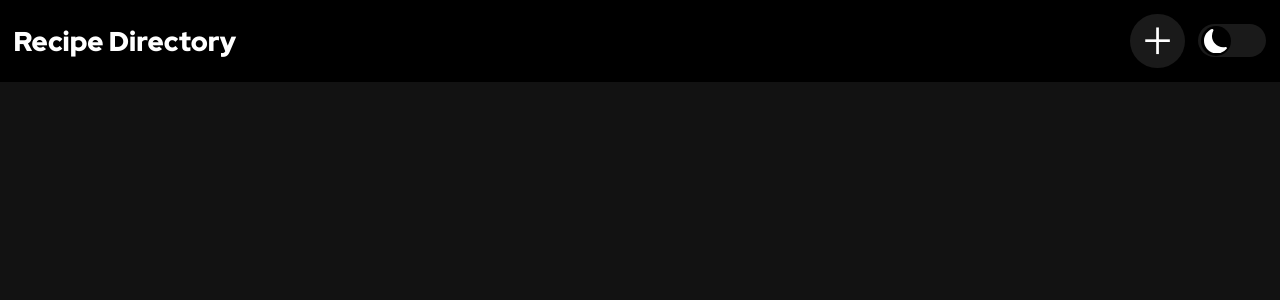
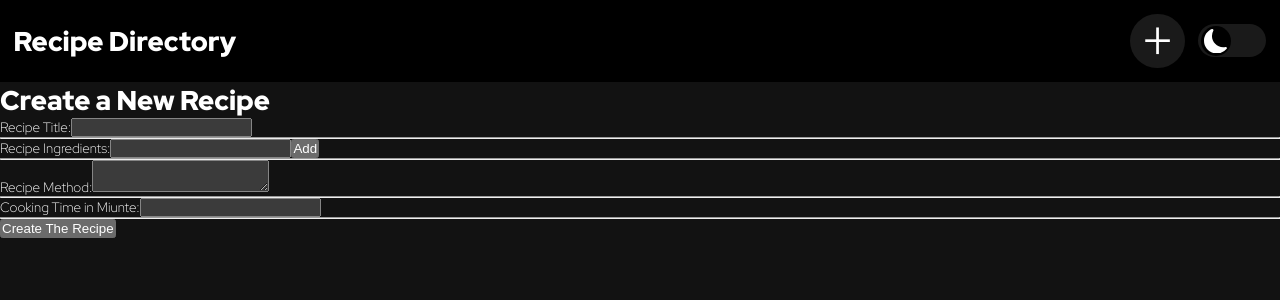
Before and after one commit to v-amirrr/recipe-directory, a React (Create React App) app: page /build-recipe in a window 1280 px wide. Shown: the top 300 px of the page. Built offline with nearby package versions, Linux system fonts and the light colour scheme.

Commit message:
compelete the build new recipe future
When you click on the add icon you'll be taken to a new page where you can input your data such as recipe title and
cooking time and etc, then when you submit it it's gonna add your recipe to the recipes list in the home page

```diff
--- a/src/components/BuildRecipe.js
+++ b/src/components/BuildRecipe.js
@@ -1,10 +1,59 @@
-import React from 'react';
+import React, { useState } from 'react';
+
+import styles from "./RecipeDetails.module.css";
+
+import { data } from "../data";
 
 const BuildRecipe = () => {
+
+    const [title, setTitle] = useState("");
+    const [newIngredient, setNewIngredient] = useState("");
+    const [ingredients, setIngredients] = useState([]);
+    const [method, setMethod] = useState("");
+    const [time, setTime] = useState();
+
+    const addRecipe = e => {
+        e.preventDefault();
+        data.push({
+            id: data[data.length - 1].id + 1,
+            title: title,
+            ingredients: [],
+            method: method,
+            cookingTime: time
+        });
+    }
+
+    const addIngredients = e => {
+        e.preventDefault();
+        const ing = newIngredient.trim();
+
+        if (ing && !ingredients.includes(ing)) {
+            setIngredients([...ingredients, ing]);
+        }
+    }
+
     return (
         <>
-            <div>
+            <div className={styles.buildRecipe}>
+                <h1>Create a New Recipe</h1>
 
+                <form onSubmit={addRecipe}>
+                    <label>Recipe Title:</label>
+                    <input type="text" onChange={(e) => setTitle(e.target.value)} value={title} required />
+                    <hr />
+                    <label>Recipe Ingredients:</label>
+                    <input type="text" onChange={(e) => setNewIngredient(e.target.value)} value={newIngredient} required />
+                    <button onClick ={addIngredients}>Add</button>
+                    <div>{ingredients.map(item => <p key={Math.random()}>{item}</p>)}</div>
+                    <hr />
+                    <label>Recipe Method:</label>
+                    <textarea onChange={(e) => setMethod(e.target.value)} value={method} required />
+                    <hr />
+                    <label>Cooking Time in Miunte:</label>
+                    <input type="number" onChange={(e) => setTime(e.target.value)} value={time} required />
+                    <hr />
+                    <button>Create The Recipe</button>
+                </form>
             </div>
         </>
     );
--- a/src/data.js
+++ b/src/data.js
@@ -13,7 +13,7 @@ export const data = [
     },
 
     {
-        id: "2",
+        id: 2,
         title: "Veggie Pizza",
         ingredients: [
           "1 Base",
@@ -26,7 +26,7 @@ export const data = [
     },
 
     {
-        id: "3",
+        id: 3,
         title: "Greek Salad",
         ingredients: [
           "1 Onion",
```
